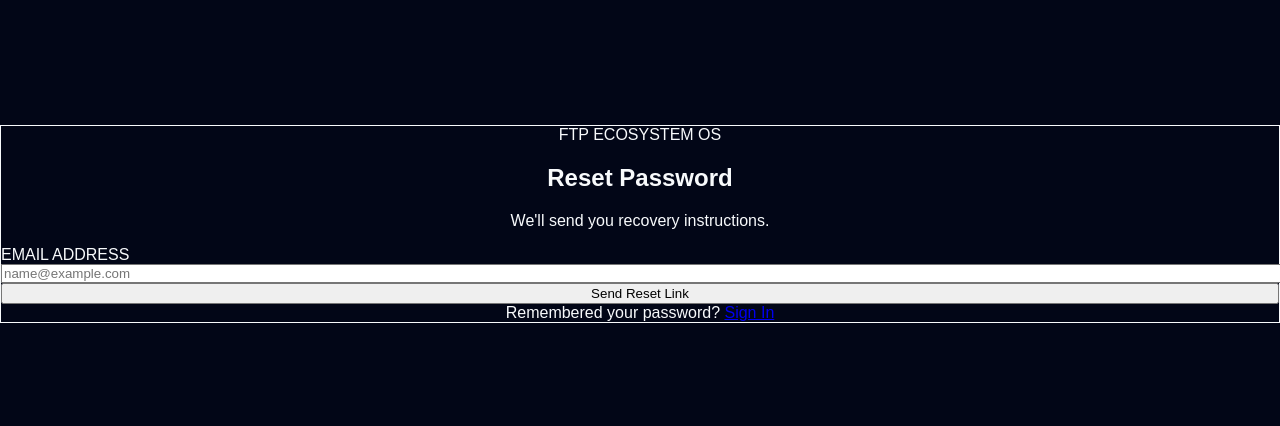
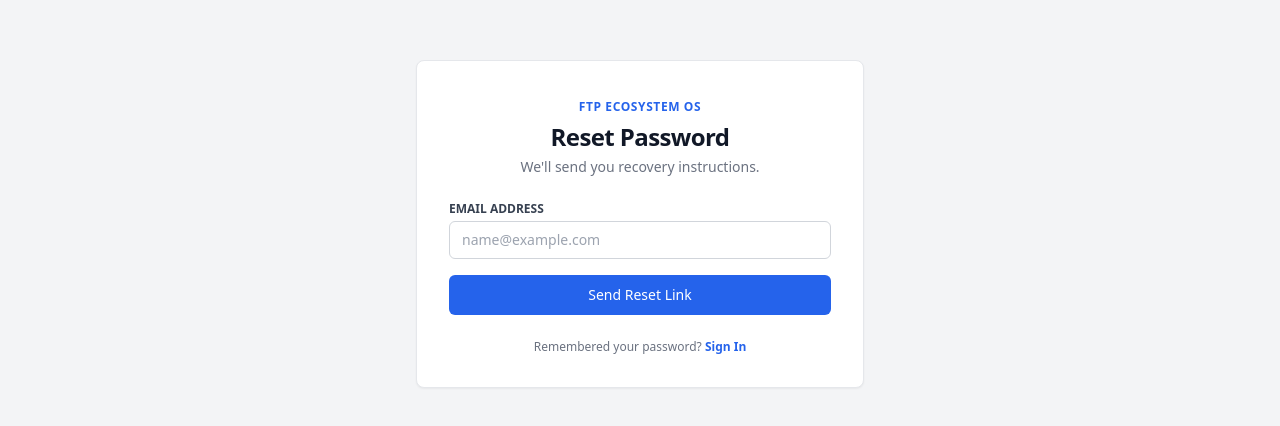
Before and after one commit to djconnolly23-lab/rentwell-portal, a Next.js app: page /forgot-password in a window 1280 px wide. Shown: the part 176-602 px from the top of the page. Built offline with nearby package versions, Linux system fonts and the light colour scheme; no server answers.

Commit message:
Ensure Tailwind dependencies, clean configs, and full layout import

```diff
--- a/app/layout.tsx
+++ b/app/layout.tsx
@@ -1,8 +1,9 @@
-import "./globals.css";
+import type { Metadata } from 'next';
+import './globals.css';
 
-export const metadata = {
-  title: "Rentwell Portal",
-  description: "Rental property management portal",
+export const metadata: Metadata = {
+  title: 'Rentwell Portal',
+  description: 'Rental property management and operations portal',
 };
 
 export default function RootLayout({
@@ -11,8 +12,8 @@ export default function RootLayout({
   children: React.ReactNode;
 }) {
   return (
-    <html lang="en">
-      <body className="antialiased bg-slate-950 text-white">
+    <html lang="en" className="dark">
+      <body className="min-h-screen bg-slate-950 text-slate-100 antialiased font-sans">
         {children}
       </body>
     </html>
--- a/package.json
+++ b/package.json
@@ -21,9 +21,11 @@
     "@types/node": "^20",
     "@types/react": "^19",
     "@types/react-dom": "^19",
+    "autoprefixer": "^10.5.4",
     "eslint": "^9",
     "eslint-config-next": "16.3.1",
-    "tailwindcss": "^4",
+    "postcss": "^8.5.26",
+    "tailwindcss": "^3.4.19",
     "typescript": "^5"
   }
 }
```
Also changed, not shown: 1 other file (tests, documents, lock files or other folders).
